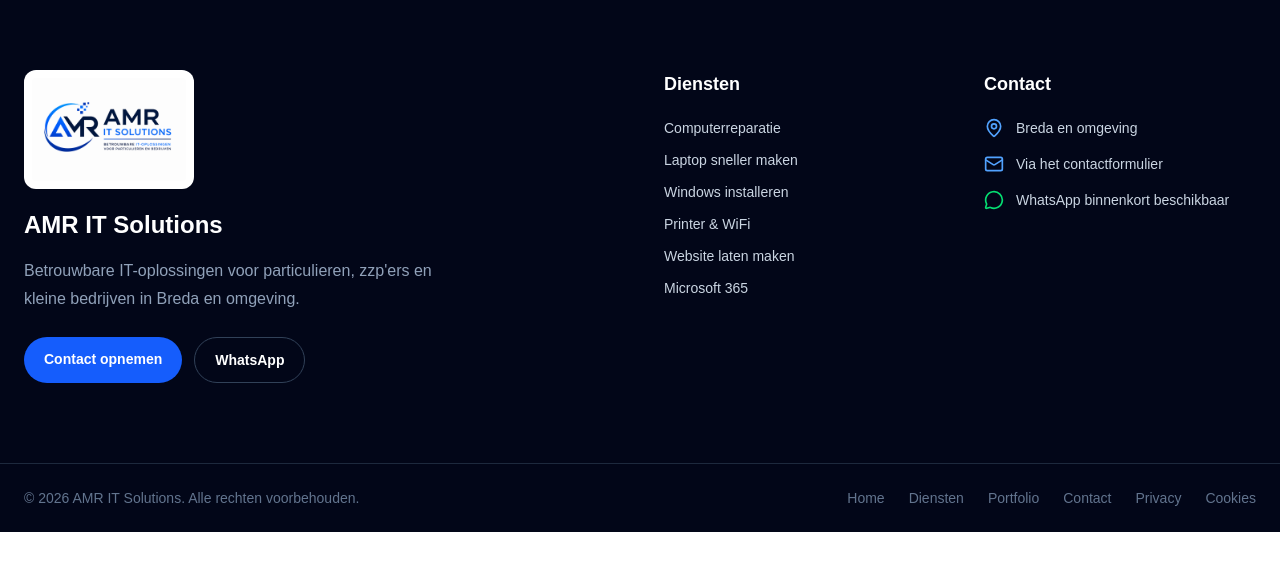
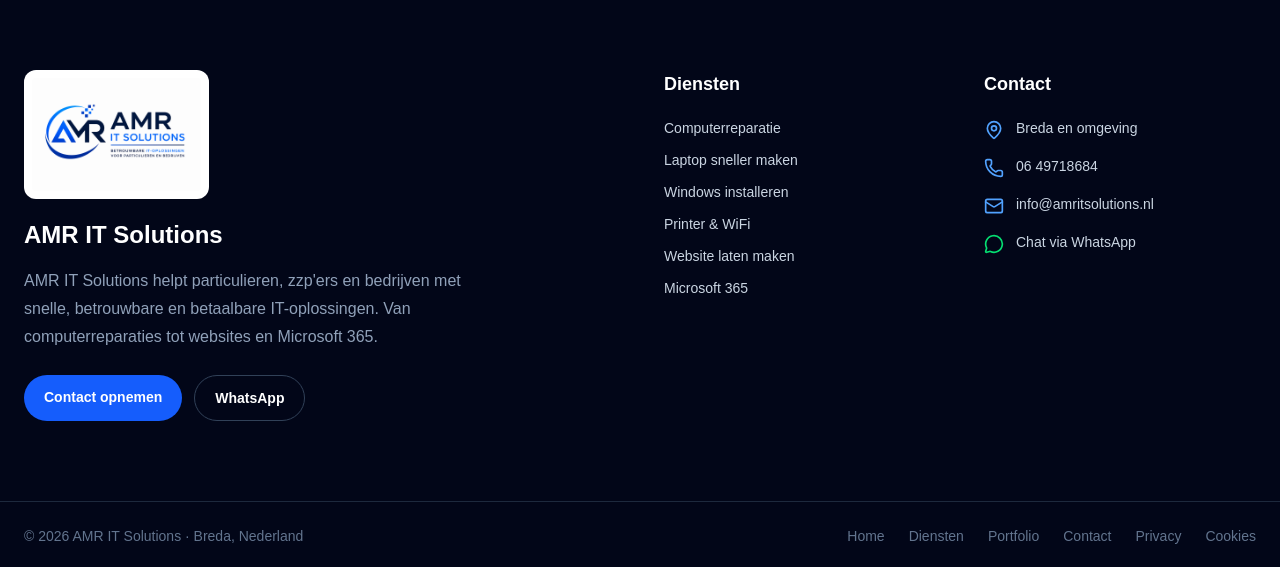
Before and after one commit to amritsolutions/amr-it-solutions, a Next.js app: page / in a window 1280 px wide. Shown: the part 5376-5943 px from the top of the page. Before the commit the page ends 5908 px from the top, so only its background shows below. Built offline with nearby package versions, Linux system fonts and the light colour scheme.

Commit message:
Update footer contact details

```diff
--- a/components/Footer.tsx
+++ b/components/Footer.tsx
@@ -1,6 +1,6 @@
 import Image from "next/image";
 import Link from "next/link";
-import { MapPin, Mail, MessageCircle } from "lucide-react";
+import { MapPin, Mail, MessageCircle, Phone } from "lucide-react";
 
 export default function Footer() {
   return (
@@ -10,8 +10,8 @@ export default function Footer() {
           <Image
             src="/logos/logo.png"
             alt="AMR IT Solutions logo"
-            width={170}
-            height={70}
+            width={185}
+            height={76}
             className="mb-5 rounded-xl bg-white p-2"
           />
 
@@ -20,8 +20,10 @@ export default function Footer() {
           </h3>
 
           <p className="mt-4 max-w-md leading-7 text-slate-400">
-            Betrouwbare IT-oplossingen voor particulieren, zzp&apos;ers en
-            kleine bedrijven in Breda en omgeving.
+            AMR IT Solutions helpt particulieren, zzp'ers en bedrijven
+            met snelle, betrouwbare en betaalbare IT-oplossingen.
+            Van computerreparaties tot websites en Microsoft 365.
+
           </p>
 
           <div className="mt-6 flex flex-wrap gap-3">
@@ -33,7 +35,9 @@ export default function Footer() {
             </a>
 
             <a
-              href="/#contact"
+              href="https://wa.me/31649718684"
+              target="_blank"
+              rel="noopener noreferrer"
               className="rounded-full border border-slate-700 px-5 py-3 text-sm font-semibold text-white transition-all duration-300 hover:-translate-y-1 hover:border-green-500 hover:text-green-400"
             >
               WhatsApp
@@ -46,32 +50,55 @@ export default function Footer() {
 
           <ul className="mt-5 space-y-3 text-sm">
             <li>
-              <Link href="/computerreparatie" className="transition hover:text-blue-400">
+              <Link
+                href="/computerreparatie"
+                className="transition hover:text-blue-400"
+              >
                 Computerreparatie
               </Link>
             </li>
+
             <li>
-              <a href="/#diensten" className="transition hover:text-blue-400">
+              <a
+                href="/#diensten"
+                className="transition hover:text-blue-400"
+              >
                 Laptop sneller maken
               </a>
             </li>
+
             <li>
-              <a href="/#diensten" className="transition hover:text-blue-400">
+              <a
+                href="/#diensten"
+                className="transition hover:text-blue-400"
+              >
                 Windows installeren
               </a>
             </li>
+
             <li>
-              <a href="/#diensten" className="transition hover:text-blue-400">
+              <a
+                href="/#diensten"
+                className="transition hover:text-blue-400"
+              >
                 Printer & WiFi
               </a>
             </li>
+
             <li>
-              <Link href="/website-laten-maken" className="transition hover:text-blue-400">
+              <Link
+                href="/website-laten-maken"
+                className="transition hover:text-blue-400"
+              >
                 Website laten maken
               </Link>
             </li>
+
             <li>
-              <a href="/#diensten" className="transition hover:text-blue-400">
+              <a
+                href="/#diensten"
+                className="transition hover:text-blue-400"
+              >
                 Microsoft 365
               </a>
             </li>
@@ -82,35 +109,68 @@ export default function Footer() {
           <h3 className="text-lg font-bold text-white">Contact</h3>
 
           <div className="mt-5 space-y-4 text-sm">
-            <p className="flex gap-3">
-              <MapPin className="h-5 w-5 text-blue-400" />
-              Breda en omgeving
+            <p className="flex items-start gap-3">
+              <MapPin className="mt-0.5 h-5 w-5 shrink-0 text-blue-400" />
+              <span>Breda en omgeving</span>
             </p>
 
-            <p className="flex gap-3">
-              <Mail className="h-5 w-5 text-blue-400" />
-              Via het contactformulier
-            </p>
+            <a
+              href="tel:+31649718684"
+              className="flex items-start gap-3 transition hover:text-blue-400"
+            >
+              <Phone className="mt-0.5 h-5 w-5 shrink-0 text-blue-400" />
+              <span>06 49718684</span>
+            </a>
 
-            <p className="flex gap-3">
-              <MessageCircle className="h-5 w-5 text-green-400" />
-              WhatsApp binnenkort beschikbaar
-            </p>
+            <a
+              href="mailto:info@amritsolutions.nl"
+              className="flex items-start gap-3 transition hover:text-blue-400"
+            >
+              <Mail className="mt-0.5 h-5 w-5 shrink-0 text-blue-400" />
+              <span>info@amritsolutions.nl</span>
+            </a>
+
+            <a
+              href="https://wa.me/31649718684"
+              target="_blank"
+              rel="noopener noreferrer"
+              className="flex items-start gap-3 transition hover:text-green-400"
+            >
+              <MessageCircle className="mt-0.5 h-5 w-5 shrink-0 text-green-400" />
+              <span>Chat via WhatsApp</span>
+            </a>
           </div>
         </div>
       </div>
 
       <div className="border-t border-slate-800">
         <div className="mx-auto flex max-w-7xl flex-col items-center justify-between gap-4 px-6 py-6 text-sm text-slate-500 md:flex-row">
-          <p>© 2026 AMR IT Solutions. Alle rechten voorbehouden.</p>
+          <p>© 2026 AMR IT Solutions · Breda, Nederland</p>
 
           <div className="flex flex-wrap items-center justify-center gap-6">
-            <a href="/#home" className="transition hover:text-white">Home</a>
-            <a href="/#diensten" className="transition hover:text-white">Diensten</a>
-            <a href="/#portfolio" className="transition hover:text-white">Portfolio</a>
-            <a href="/#contact" className="transition hover:text-white">Contact</a>
-            <Link href="/privacy" className="transition hover:text-white">Privacy</Link>
-            <Link href="/cookies" className="transition hover:text-white">Cookies</Link>
+            <a href="/#home" className="transition hover:text-white">
+              Home
+            </a>
+
+            <a href="/#diensten" className="transition hover:text-white">
+              Diensten
+            </a>
+
+            <a href="/#portfolio" className="transition hover:text-white">
+              Portfolio
+            </a>
+
+            <a href="/#contact" className="transition hover:text-white">
+              Contact
+            </a>
+
+            <Link href="/privacy" className="transition hover:text-white">
+              Privacy
+            </Link>
+
+            <Link href="/cookies" className="transition hover:text-white">
+              Cookies
+            </Link>
           </div>
         </div>
       </div>
```
